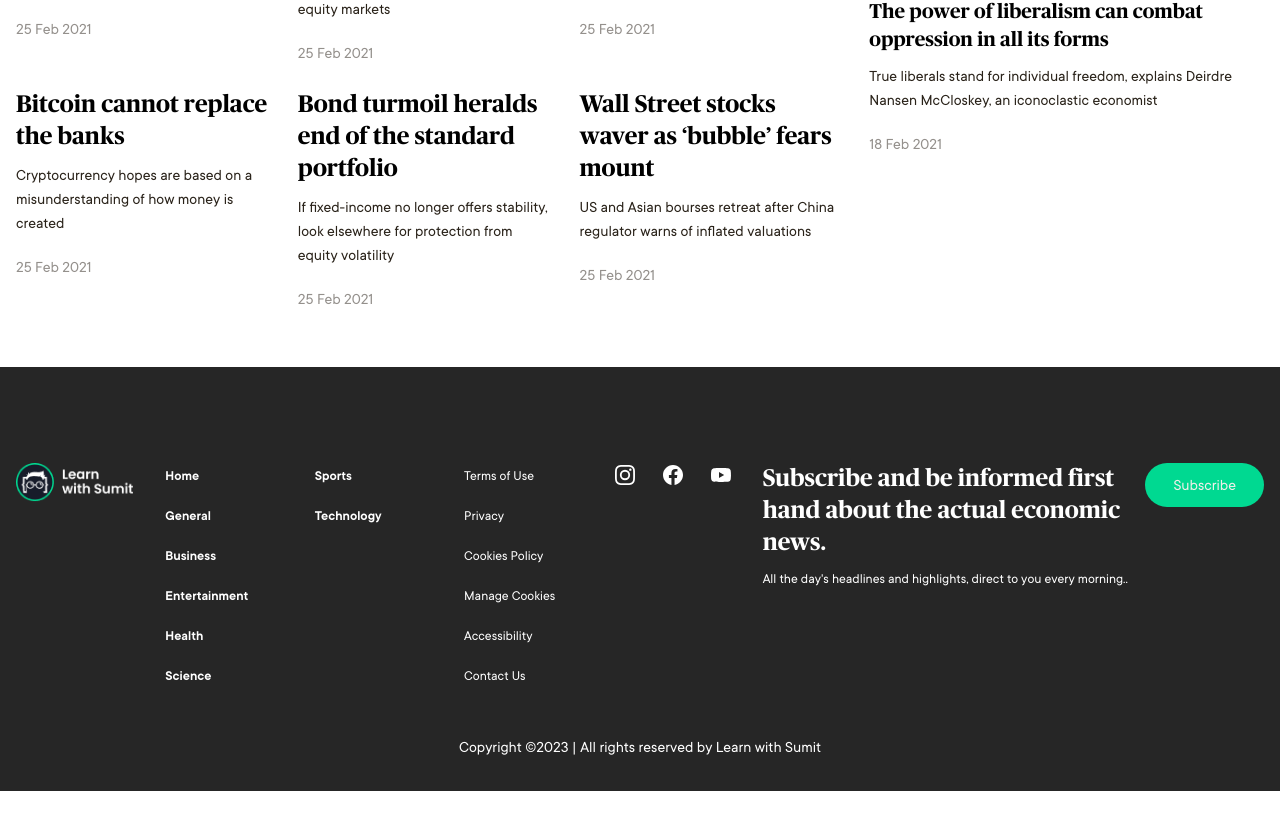
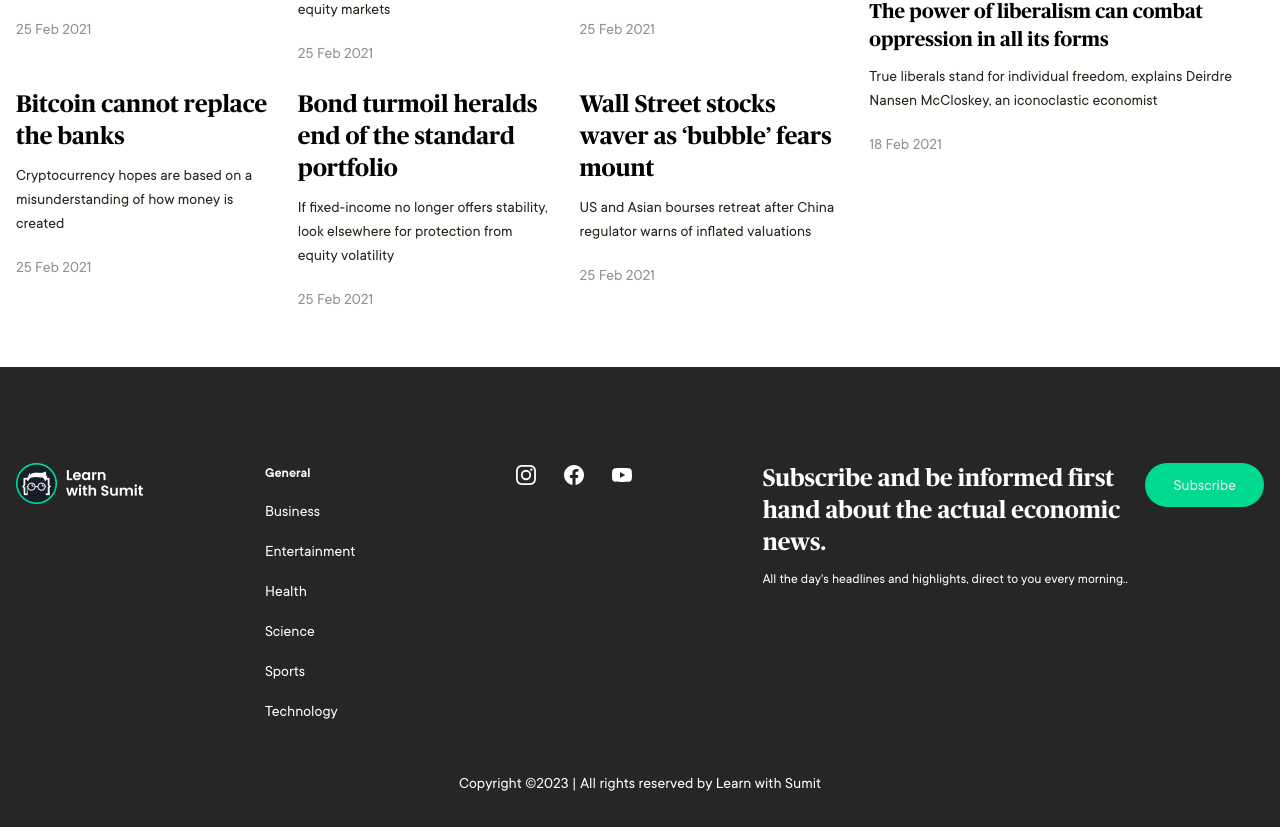
Before and after one commit to rasel9t6/assignment-4, a React (Vite) app: page / in a window 1280 px wide. Shown: the part 1184-2011 px from the top of the page. Before the commit the page ends 1975 px from the top, so only its background shows below. Built offline with nearby package versions, Linux system fonts and the light colour scheme.

Commit message:
setup/component-structure

```diff
--- a/src/components/footer/Footer.jsx
+++ b/src/components/footer/Footer.jsx
@@ -1,10 +1,13 @@
+import Categories from '../shared/Categories';
+import Logo from '../shared/Logo';
+
 export default function Footer() {
   return (
     <footer className='bg-neutral-800 pb-8 pt-20 text-white sm:pt-24'>
       <div className='container mx-auto'>
         <div className='xl:grid xl:grid-cols-12 xl:gap-8'>
-          <div className='grid grid-cols-2 gap-8 md:grid md:grid-cols-2 md:gap-8 lg:grid-cols-3 xl:col-span-7 xl:grid-cols-5'>
-            <img
+          <div className='grid grid-cols-2 gap-8 md:grid md:grid-cols-2 md:gap-8 lg:grid-cols-3 xl:col-span-7 xl:grid-cols-3'>
+            <Logo
               className='max-md:col-span-2'
               src='./assets/logo_light.png'
               alt='lws'
@@ -13,131 +16,11 @@ export default function Footer() {
               role='list'
               className='space-y-4'
             >
-              <li>
-                <a
-                  href='#'
-                  className='text-sm font-semibold'
-                >
-                  Home
-                </a>
-              </li>
-              <li>
-                <a
-                  href='#'
-                  className='text-sm font-semibold'
-                >
-                  General
-                </a>
-              </li>
-              <li>
-                <a
-                  href='#'
-                  className='text-sm font-semibold'
-                >
-                  Business
-                </a>
-              </li>
-              <li>
-                <a
-                  href='#'
-                  className='text-sm font-semibold'
-                >
-                  Entertainment
-                </a>
-              </li>
-              <li>
-                <a
-                  href='#'
-                  className='text-sm font-semibold'
-                >
-                  Health
-                </a>
-              </li>
-              <li>
-                <a
-                  href='#'
-                  className='text-sm font-semibold'
-                >
-                  Science
-                </a>
-              </li>
+              <Categories className='text-sm font-semibold' />
             </ul>
-            <ul
-              role='list'
-              className='space-y-4'
-            >
-              <li>
-                <a
-                  href='#'
-                  className='text-sm font-semibold'
-                >
-                  Sports
-                </a>
-              </li>
-              <li>
-                <a
-                  href='#'
-                  className='text-sm font-semibold'
-                >
-                  Technology
-                </a>
-              </li>
-            </ul>
-            <ul
-              role='list'
-              className='space-y-4'
-            >
-              <li>
-                <a
-                  href='#'
-                  className='text-sm'
-                >
-                  Terms of Use
-                </a>
-              </li>
-              <li>
-                <a
-                  href='#'
-                  className='text-sm'
-                >
-                  Privacy
-                </a>
-              </li>
-              <li>
-                <a
-                  href='#'
-                  className='text-sm'
-                >
-                  Cookies Policy
-                </a>
-              </li>
-              <li>
-                <a
-                  href='#'
-                  className='text-sm'
-                >
-                  Manage Cookies
-                </a>
-              </li>
-              <li>
-                <a
-                  href='#'
-                  className='text-sm'
-                >
-                  Accessibility
-                </a>
-              </li>
-              <li>
-                <a
-                  href='#'
-                  className='text-sm'
-                >
-                  Contact Us
-                </a>
-              </li>
-            </ul>
+
             <div className='flex space-x-6'>
-              <a>
+              <a href='#'>
                 <svg
                   className='h-6 w-6'
                   fill='currentColor'
--- a/src/components/header/Categories.jsx
+++ /dev/null
@@ -1,29 +0,0 @@
-export default function Categories() {
-  return (
-    <div className='container mx-auto mt-6'>
-      <ul className='flex flex-wrap items-center justify-center gap-5 text-xs font-semibold lg:text-base'>
-        <li>
-          <a href='#'>General</a>
-        </li>
-        <li>
-          <a href='#'>Business</a>
-        </li>
-        <li>
-          <a href='#'>Entertainment</a>
-        </li>
-        <li>
-          <a href='#'>Health</a>
-        </li>
-        <li>
-          <a href='#'>Science</a>
-        </li>
-        <li>
-          <a href='#'>Sports</a>
-        </li>
-        <li>
-          <a href='#'>Technology</a>
-        </li>
-      </ul>
-    </div>
-  );
-}
--- a/src/components/header/Header.jsx
+++ b/src/components/header/Header.jsx
@@ -1,6 +1,6 @@
-import Categories from './Categories';
+import Categories from '../shared/Categories';
+import Logo from '../shared/Logo';
 import CurrentDate from './CurrentDate';
-import Logo from './Logo';
 import Search from './Search';
 
 export default function Header() {
@@ -9,12 +9,19 @@ export default function Header() {
       <div className='container mx-auto flex flex-wrap items-center justify-between gap-6'>
         <CurrentDate />
 
-        <Logo />
+        <Logo
+          className='max-w-[100px] md:max-w-[165px]'
+          src='./assets/logo.png'
+          alt='Lws'
+        />
 
         <Search />
       </div>
-
-      <Categories />
+      <div className='container mx-auto mt-6'>
+        <ul className='flex flex-wrap items-center justify-center gap-5 text-xs font-semibold lg:text-base'>
+          <Categories />
+        </ul>
+      </div>
     </nav>
   );
 }
--- a/src/components/header/Logo.jsx
+++ /dev/null
@@ -1,11 +0,0 @@
-export default function Logo() {
-  return (
-    <a href='/' >
-      <img
-        className='max-w-[100px] md:max-w-[165px]'
-        src='./assets/logo.png'
-        alt='Lws'
-      />
-    </a>
-  );
-}
--- /dev/null
+++ b/src/components/shared/Categories.jsx
@@ -0,0 +1,27 @@
+export default function Categories({ className }) {
+  return (
+    <>
+      <li className={className}>
+        <a href='#'>General</a>
+      </li>
+      <li>
+        <a href='#'>Business</a>
+      </li>
+      <li>
+        <a href='#'>Entertainment</a>
+      </li>
+      <li>
+        <a href='#'>Health</a>
+      </li>
+      <li>
+        <a href='#'>Science</a>
+      </li>
+      <li>
+        <a href='#'>Sports</a>
+      </li>
+      <li>
+        <a href='#'>Technology</a>
+      </li>
+    </>
+  );
+}
--- /dev/null
+++ b/src/components/shared/Logo.jsx
@@ -0,0 +1,11 @@
+export default function Logo({ className, src, alt }) {
+  return (
+    <a href='/'>
+      <img
+        className={className}
+        src={src}
+        alt={alt}
+      />
+    </a>
+  );
+}
```
